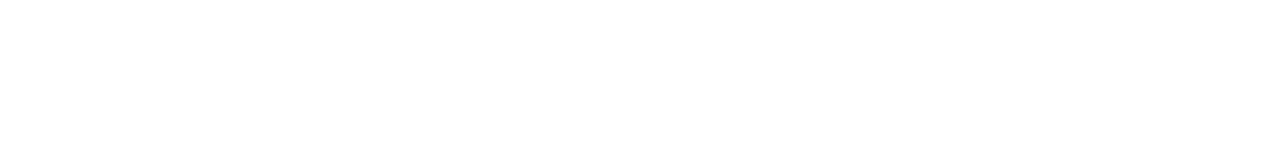
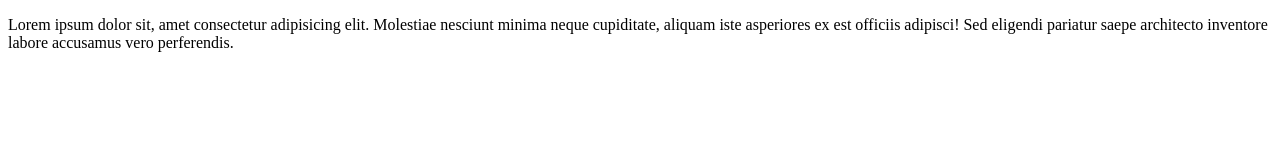
Before and after one commit to lfiedleri/mi_portafolio, a plain HTML site: page index.html in a window 1280 px wide. Drawn offline with Linux system fonts and the light colour scheme.

Commit message:
mi tercer commit

```diff
--- a/index.html
+++ b/index.html
@@ -4,9 +4,9 @@
     <meta charset="UTF-8">
     <meta http-equiv="X-UA-Compatible" content="IE=edge">
     <meta name="viewport" content="width=device-width, initial-scale=1.0">
-    <title>Ejercicio GIT</title>
+    <title>Proyecto GIT</title>
 </head>
 <body>
-
+    <p>Lorem ipsum dolor sit, amet consectetur adipisicing elit. Molestiae nesciunt minima neque cupiditate, aliquam iste asperiores ex est officiis adipisci! Sed eligendi pariatur saepe architecto inventore labore accusamus vero perferendis.</p>
 </body>
 </html>
```
